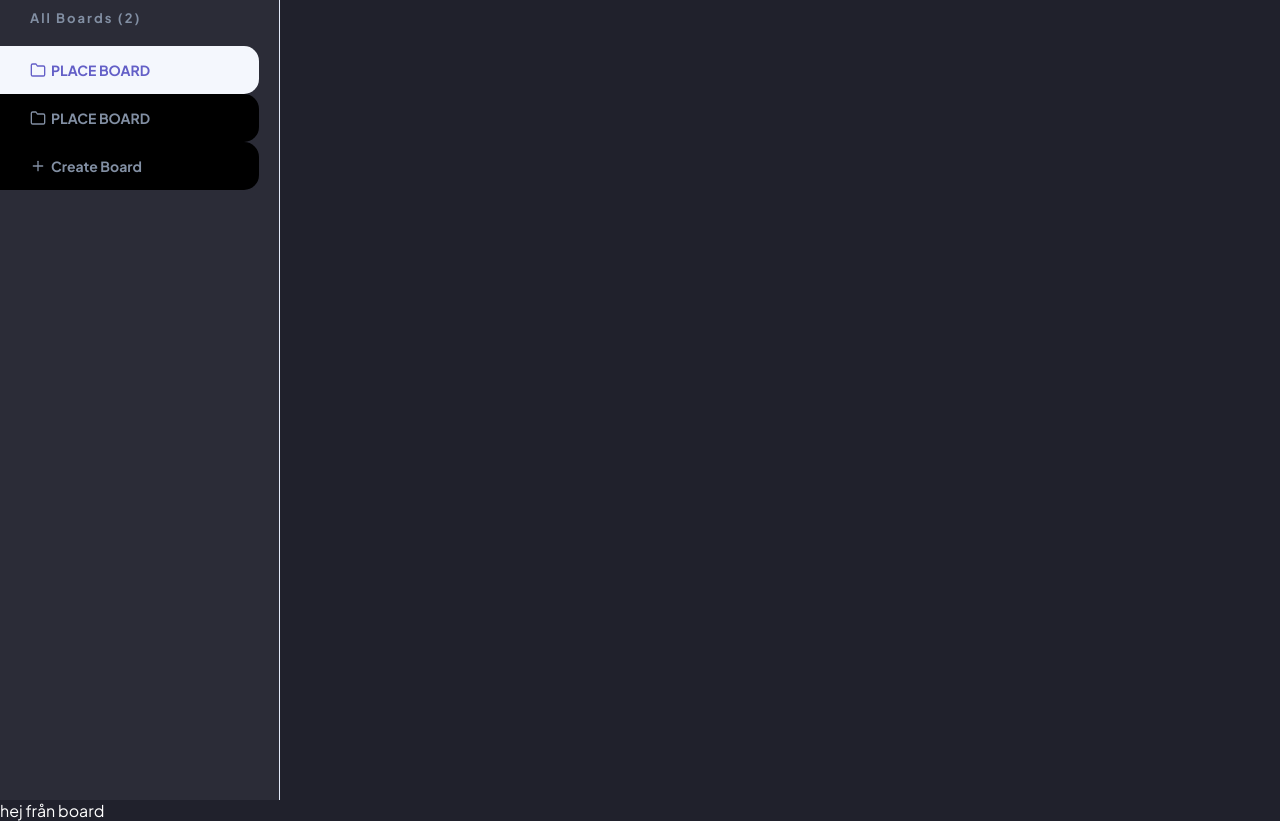
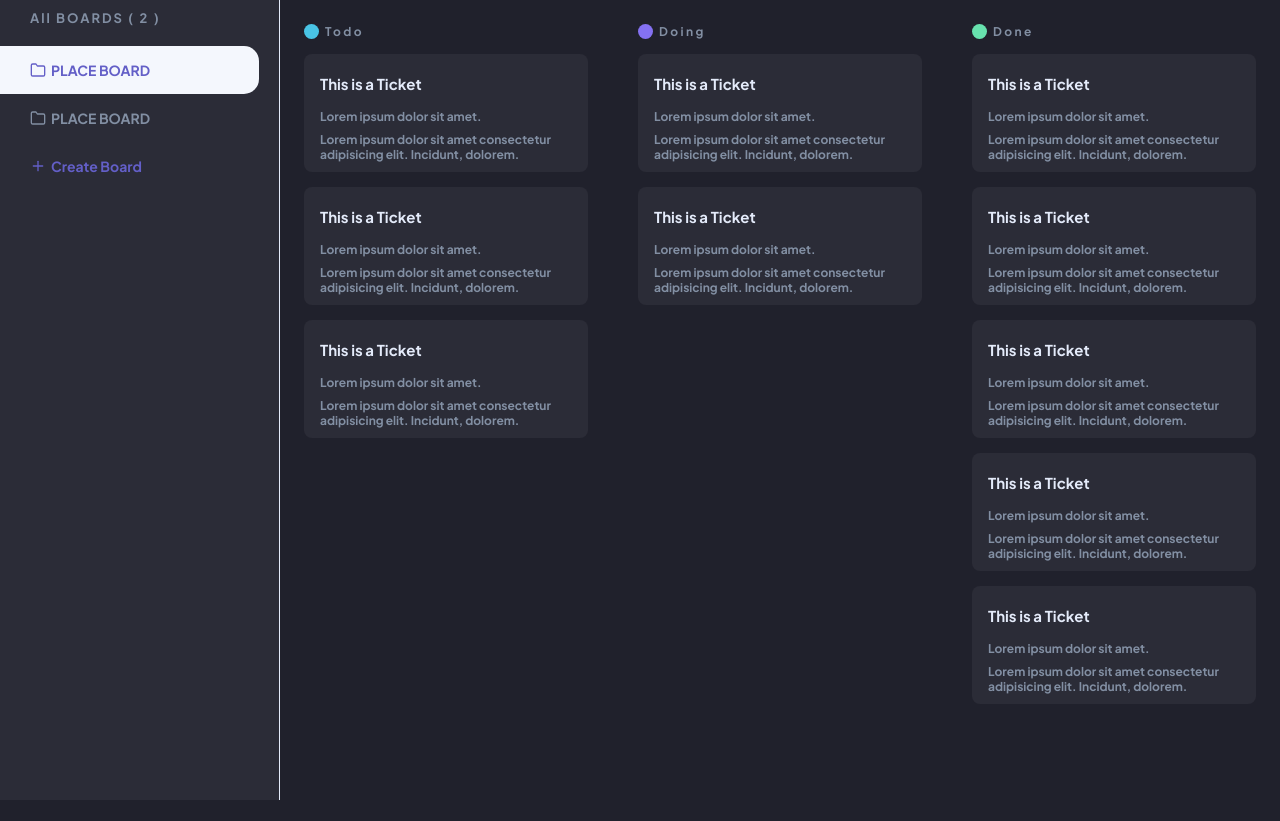
Before and after one commit to samatar5/kanban-board, a React (Vite) app: page / in a window 1280 px wide. After the commit the page ends 800 px from the top, so only its background shows below. Built offline with nearby package versions, Linux system fonts and the light colour scheme.

Commit message:
made board

```diff
--- a/src/App.tsx
+++ b/src/App.tsx
@@ -1,11 +1,12 @@
 import React from "react";
-import Sidebar from "./assets/components/sidebar/sidebar";
+import Sidebar from "./components/sidebar/Sidebar";
+import Board from "./components/Board/Board";
 
 export default function App() {
   return (
     <div className="main-container">
       <Sidebar />
-      <div>hej från board</div>
+      <Board />
     </div>
   );
 }
--- /dev/null
+++ b/src/components/Board/Board.scss
@@ -0,0 +1,42 @@
+.board {
+  padding: 24px;
+  flex: 1;
+  display: grid;
+  grid-template-columns: repeat(auto-fit, minmax(280px, 1fr));
+  gap: 50px;
+
+  .board-title {
+    display: flex;
+    gap: 6px;
+    align-items: center;
+    .board-title-icon {
+      width: 15px;
+      height: 15px;
+      background: blue;
+      border-radius: 50%;
+
+      &.todo {
+        background-color: #49c4e5;
+      }
+      &.doing {
+        background-color: #8471f2;
+      }
+      &.done {
+        background-color: #67e2ae;
+      }
+    }
+    h4 {
+      font-size: 12px;
+      font-weight: 700;
+      letter-spacing: 2.4px;
+      color: var(--text-gray);
+    }
+  }
+
+  .board-column {
+    display: flex;
+    flex-direction: column;
+    gap: 15px;
+    margin-bottom: 10px;
+  }
+}
--- /dev/null
+++ b/src/components/Board/Board.tsx
@@ -0,0 +1,40 @@
+import React from "react";
+import "./Board.scss";
+import Ticket from "../Ticket/Ticket";
+
+type Props = {};
+
+export default function Board({}: Props) {
+  return (
+    <div className="board">
+      <div className="board-column">
+        <div className="board-title">
+          <div className="board-title-icon todo"></div>
+          <h4 className="">Todo</h4>
+        </div>
+        <Ticket />
+        <Ticket />
+        <Ticket />
+      </div>
+      <div className="board-column">
+        <div className="board-title">
+          <div className="board-title-icon doing"></div>
+          <h4 className="">Doing</h4>
+        </div>
+        <Ticket />
+        <Ticket />
+      </div>
+      <div className="board-column">
+        <div className="board-title">
+          <div className="board-title-icon done"></div>
+          <h4 className="">Done</h4>
+        </div>
+        <Ticket />
+        <Ticket />
+        <Ticket />
+        <Ticket />
+        <Ticket />
+      </div>
+    </div>
+  );
+}
--- /dev/null
+++ b/src/components/Ticket/Ticket.scss
@@ -0,0 +1,19 @@
+.ticket {
+  background-color: var(--bg-gray);
+  padding: 20px 16px 10px;
+  border-radius: 8px;
+  color: var(--text-gray);
+  display: flex;
+  flex-direction: column;
+  gap: 8px;
+  h3 {
+    color: var(--text-lines);
+    font-size: 15px;
+    font-weight: 700;
+    margin-bottom: 8px;
+  }
+  p {
+    font-size: 12px;
+    font-weight: 700;
+  }
+}
--- /dev/null
+++ b/src/components/Ticket/Ticket.tsx
@@ -0,0 +1,17 @@
+import React from "react";
+import "./Ticket.scss";
+
+type Props = {};
+
+export default function Ticket({}: Props) {
+  return (
+    <div className="ticket">
+      <h3>This is a Ticket</h3>
+      <p>Lorem ipsum dolor sit amet.</p>
+      <p>
+        Lorem ipsum dolor sit amet consectetur adipisicing elit. Incidunt,
+        dolorem.
+      </p>
+    </div>
+  );
+}
--- a/src/assets/components/sidebar/Sidebar.scss
+++ b/src/components/sidebar/Sidebar.scss
@@ -20,7 +20,7 @@
       padding: 15px 30px;
       margin-right: 20px;
       border-radius: 0 15px 15px 0px;
-      background-color: black;
+
       font-weight: 700;
       font-size: 14px;
       cursor: pointer;
@@ -37,7 +37,7 @@
         background-color: var(--text-dimmed);
         color: var(--primary);
       }
-      &.last-child {
+      &:last-child {
         background-color: transparent;
         color: var(--primary);
         &:hover {
--- a/src/assets/components/sidebar/Sidebar.tsx
+++ b/src/components/sidebar/Sidebar.tsx
@@ -7,7 +7,7 @@
 export default function Sidebar({}: Props) {
   return (
     <div className="sidebar">
-      <p>All Boards (2)</p>
+      <p>All BOARDS ( 2 )</p>
       <ul className="sidebar-items">
         <li className="active">
           <Folder />
--- a/src/index.scss
+++ b/src/index.scss
@@ -23,3 +23,6 @@
   background-color: var(--bg-dark-gray);
   color: var(--text);
 }
+.main-container {
+  display: flex;
+}
```
